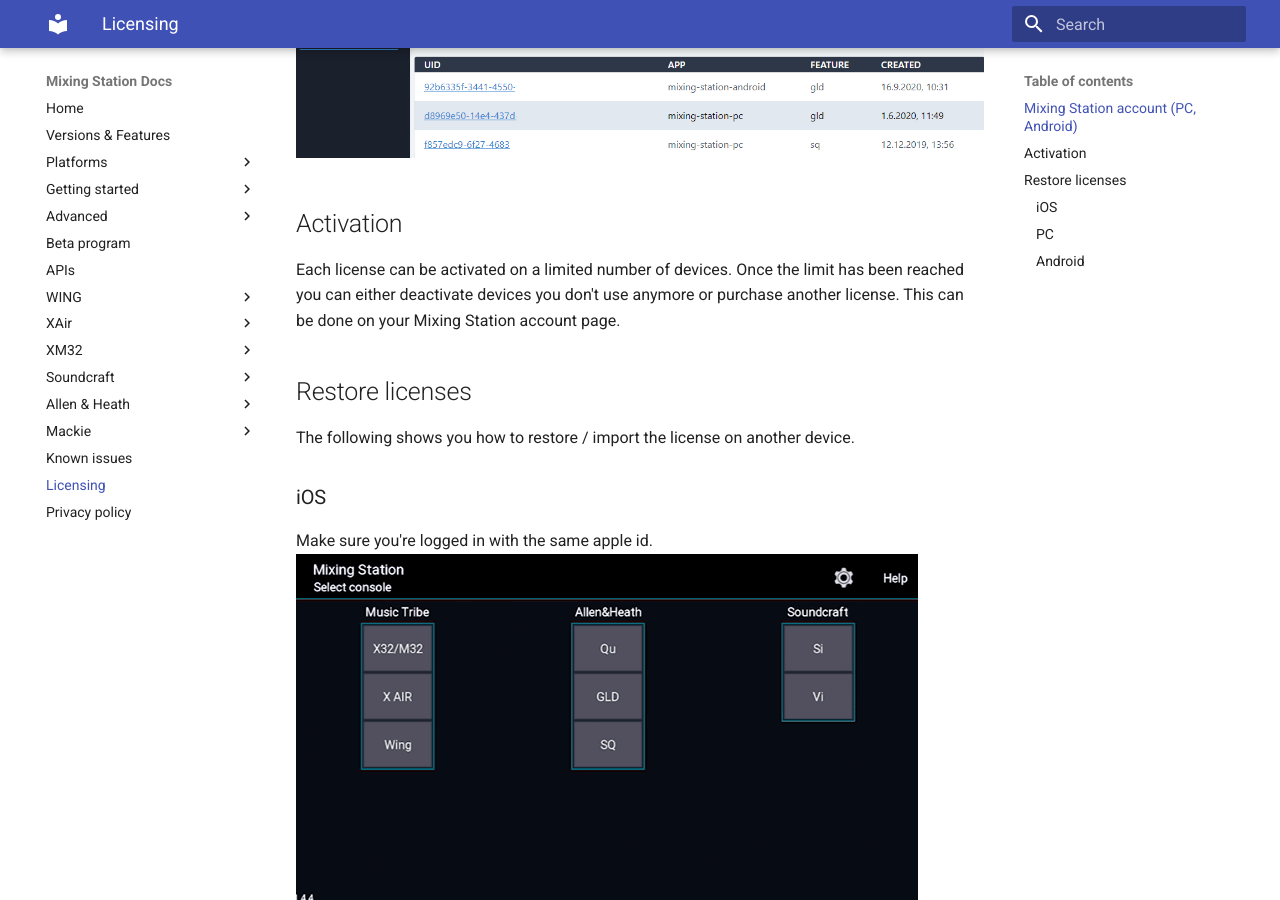
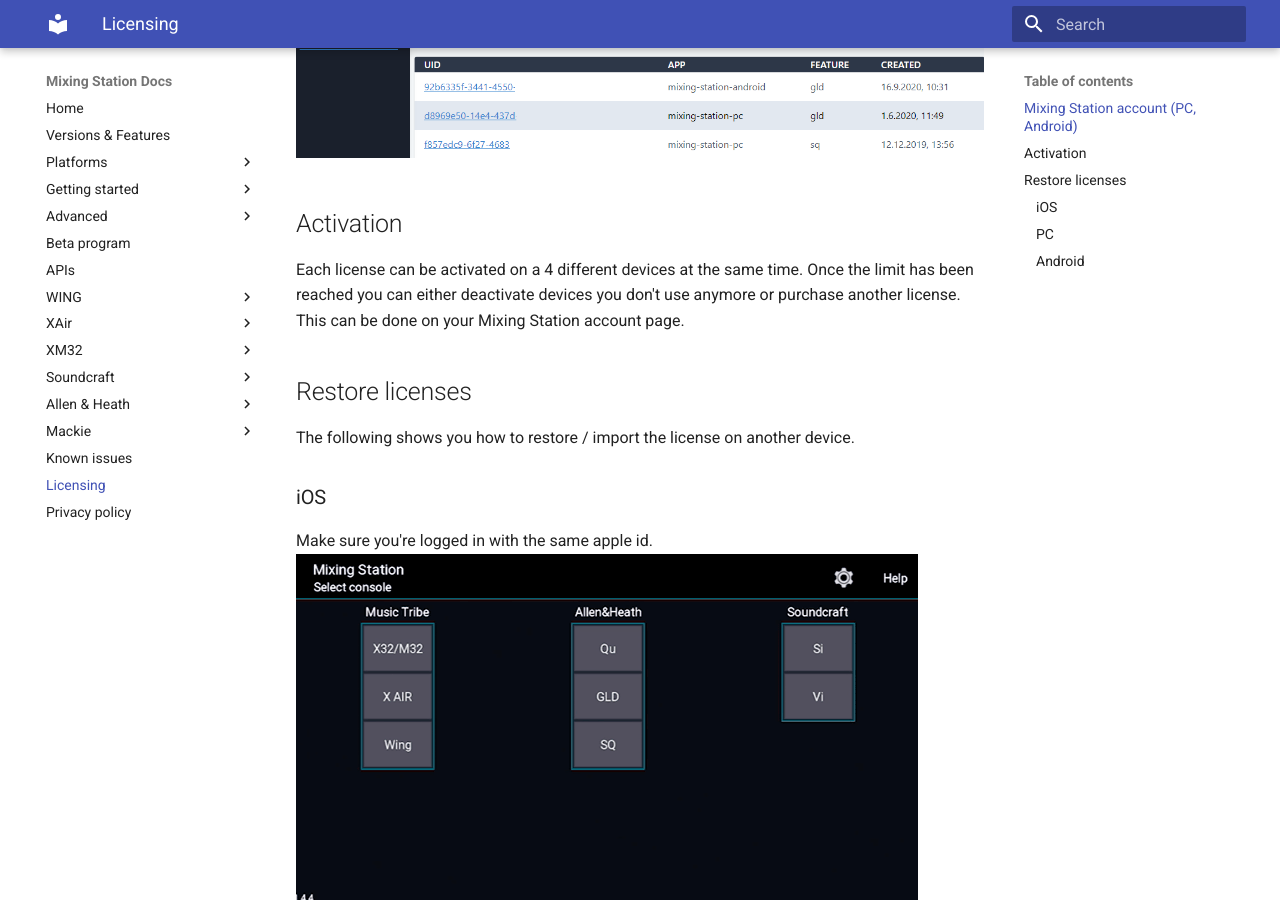
Before and after one commit to davidgiga1993/mixing-station-docs, an MkDocs documentation site: the page built from docs/license/overview.md, in a window 1280 px wide and 900 px high, scrolled down 564 px. Built offline with MkDocs 1.6.1 and Material for MkDocs 9.7.7, drawn with Linux system fonts in a browser that asks for light colours.

Commit message:
Clarify license usage

```diff
--- a/docs/license/overview.md
+++ b/docs/license/overview.md
@@ -14,7 +14,7 @@
 ![License-page](../img/license/profile.png)
 
 ## Activation
-Each license can be activated on a limited number of devices. Once the limit has been reached you can either deactivate devices you don't use anymore or purchase another license. This can be done on your Mixing Station account page.
+Each license can be activated on a 4 different devices at the same time. Once the limit has been reached you can either deactivate devices you don't use anymore or purchase another license. This can be done on your Mixing Station account page.
 
 ## Restore licenses
 The following shows you how to restore / import the license on another device.
```
